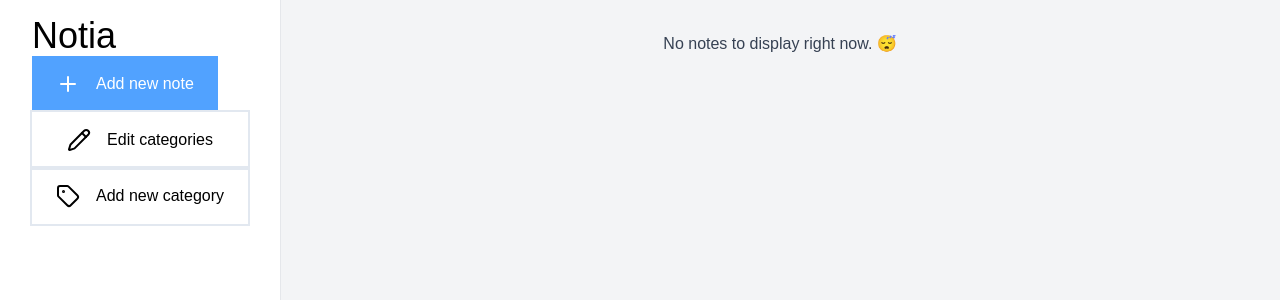
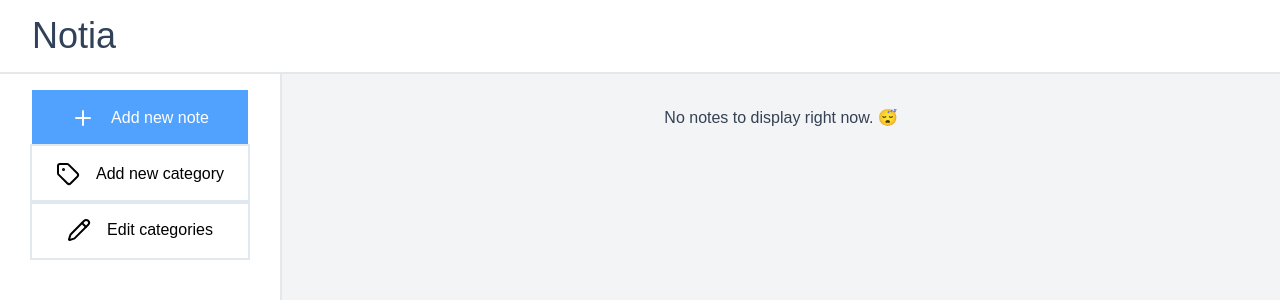
Before and after one commit to Klrfl/notia, a Svelte app: page / in a window 1280 px wide. Shown: the top 300 px of the page. Built offline with nearby package versions, Linux system fonts and the light colour scheme.

Commit message:
ui: improve layout with grid

```diff
--- a/src/App.svelte
+++ b/src/App.svelte
@@ -201,13 +201,16 @@
   }
 </script>
 
-<main class="flex">
+<main class="main-grid">
+  <header
+    class="header col-span-full px-8 py-4 bg-white border-b-2 border-b-gray-200"
+  >
+    <h1 class="text-4xl text-slate-700">{title}</h1>
+  </header>
+
   <nav
-    class="min-w-max bg-white outline outline-gray-200 min-h-screen px-8 py-4"
+    class="sidebar grid content-start bg-white border-r-2 border-r-gray-200 min-h-screen px-8 py-4"
   >
-    <header>
-      <h1 class="text-4xl">{title}</h1>
-
     <Button icon onclick={() => (isAddingNote = true)}>
       <Plus />
       Add new note
@@ -216,10 +219,8 @@
     <Dialog bind:isOpen={isAddingNote} heading="Add new note">
       <NoteForm noteAdded={handleAddNewNote} />
     </Dialog>
-    </header>
 
-    <section class="flex flex-col-reverse">
-      <menu class="grid gap-4">
+    <menu class="contents">
       {#each noteCategories as category (category.id)}
         <NoteCategoryItem
           {category}
@@ -262,10 +263,9 @@
         <Button type="submit">Submit</Button>
       </form>
     </Dialog>
-    </section>
   </nav>
 
-  <section class="p-8 grow">
+  <section class="content p-8">
     {#if !filteredNotes.length}
       <p class="text-gray-700 text-center">No notes to display right now. 😴</p>
     {:else}
@@ -287,3 +287,27 @@
     {/if}
   </Dialog>
 </main>
+
+<style>
+  .main-grid {
+    display: grid;
+    grid-template-columns:
+      [sidebar-start]
+      max-content
+      [sidebar-end content-start]
+      repeat(10, 1fr)
+      [content-end];
+  }
+
+  .header {
+    grid-column: 1/-1;
+  }
+
+  .sidebar {
+    grid-column: sidebar;
+  }
+
+  .content {
+    grid-column: content;
+  }
+</style>
--- a/src/lib/NoteCategoryItem.svelte
+++ b/src/lib/NoteCategoryItem.svelte
@@ -29,7 +29,9 @@
   let isEditing = $state(false)
 </script>
 
-<li class="hover:bg-gray-200/70 flex justify-between group">
+<li
+  class="hover:bg-gray-200/70 flex justify-between group max-w-[25ch] text-left"
+>
   {#if !showEditButton}
     <Button
       variant="none"
@@ -47,7 +49,9 @@
       <div>
         <Tag />
       </div>
-      {category.name}
+      <span class="whitespace-nowrap overflow-hidden overflow-ellipsis">
+        {category.name}
+      </span>
     </Button>
   {:else}
     <Button
```
Lines whose indentation alone changed are shown as unchanged.
